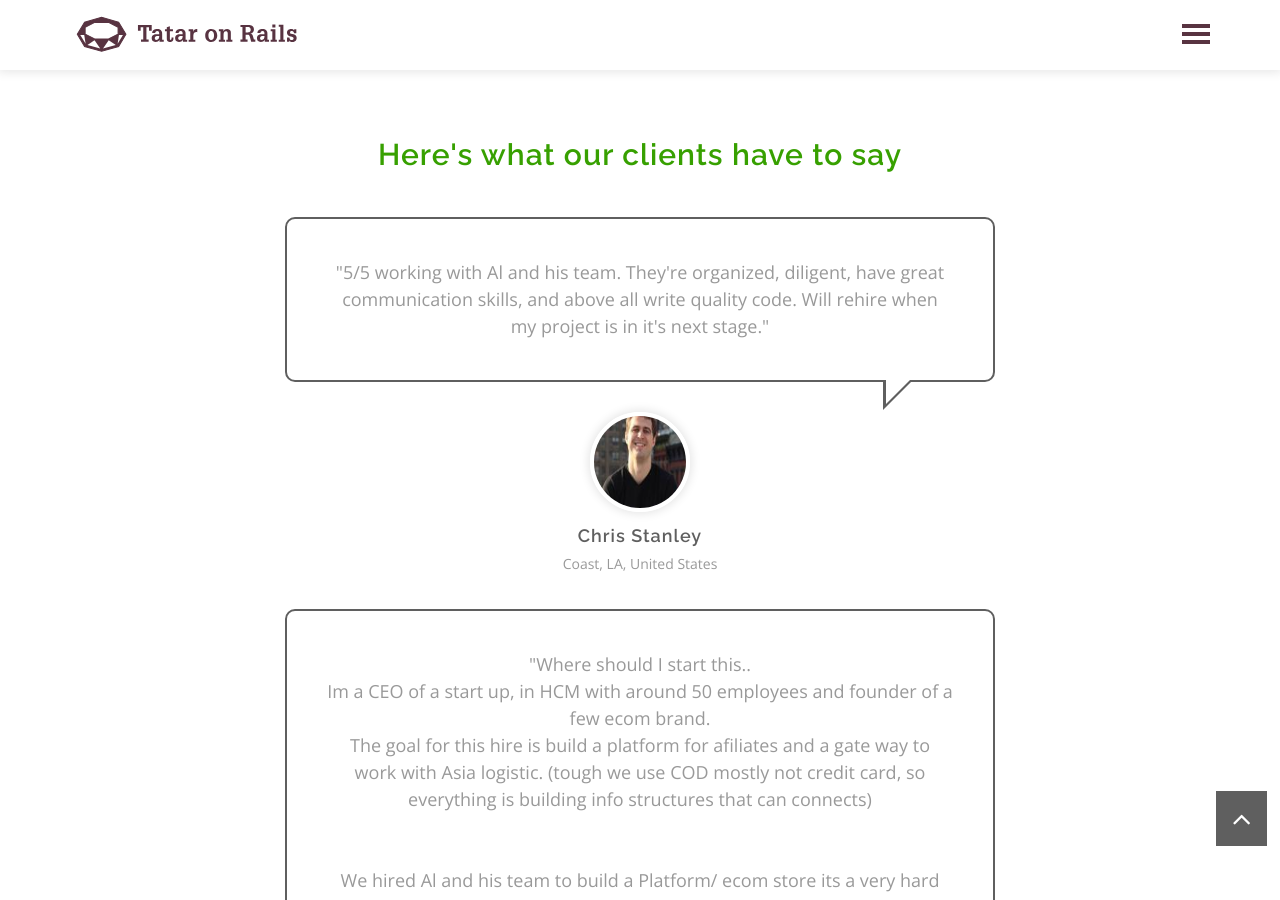
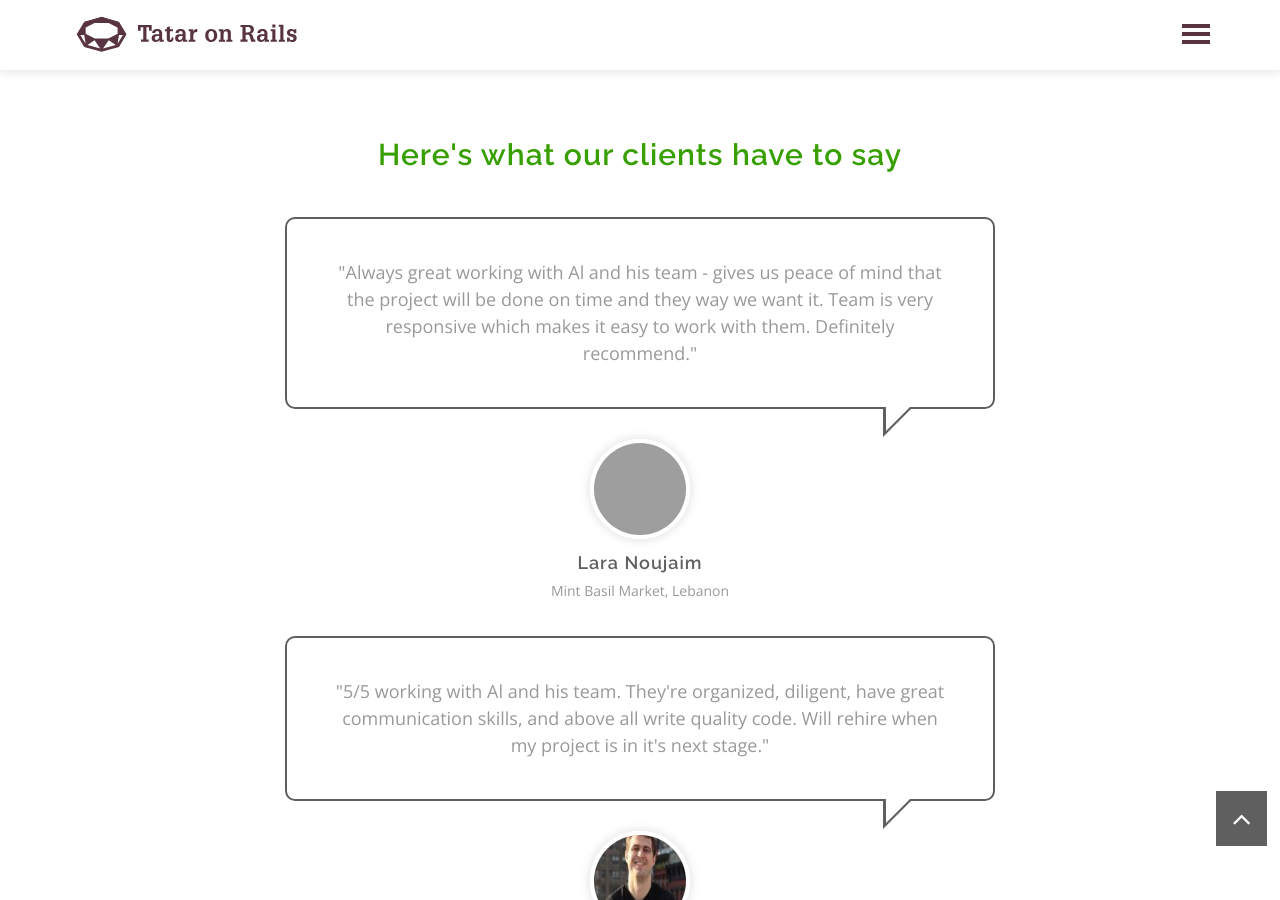
Before and after one commit to tataronrails/tataronrails.github.io, a Jekyll site: the page built from index.md, in a window 1280 px wide and 900 px high, scrolled down 2023 px. Built offline with Jekyll 4.4.1, drawn with Linux system fonts in a browser that asks for light colours; our own code applies the rules of GitHub Pages for plain Markdown files; grey boxes are pictures that could not be loaded.

Commit message:
Update default.html
lara feedback

```diff
--- a/_layouts/default.html
+++ b/_layouts/default.html
@@ -221,6 +221,25 @@
                         <div class="container">
                             <div class="row">
                                 <div class="col-md-8 col-md-offset-2">
+
+
+                                    <!--beginning of feedback block -->
+                                    <div class="item wow fadeInRight" data-wow-delay="0.7s">
+                                        <p class="speech">
+                                            "Always great working with Al and his team - gives us peace of mind that the project will be done on time and they way we want it. Team is very responsive which makes it easy to work with them. Definitely recommend."
+                                        </p>
+                                        <div class="client-info">
+                                            <img src="/assets/images/lara.jpeg">
+                                            <h4>
+                                                Lara Noujaim
+                                            </h4>
+                                            <span>Mint Basil Market, Lebanon</span>
+                                        </div>
+                                    </div>
+                                    <!-- /.item -->
+
+
+
 
                                 <!--beginning of feedback block -->
                                     <div class="item wow fadeInRight" data-wow-delay="0.7s">
```
